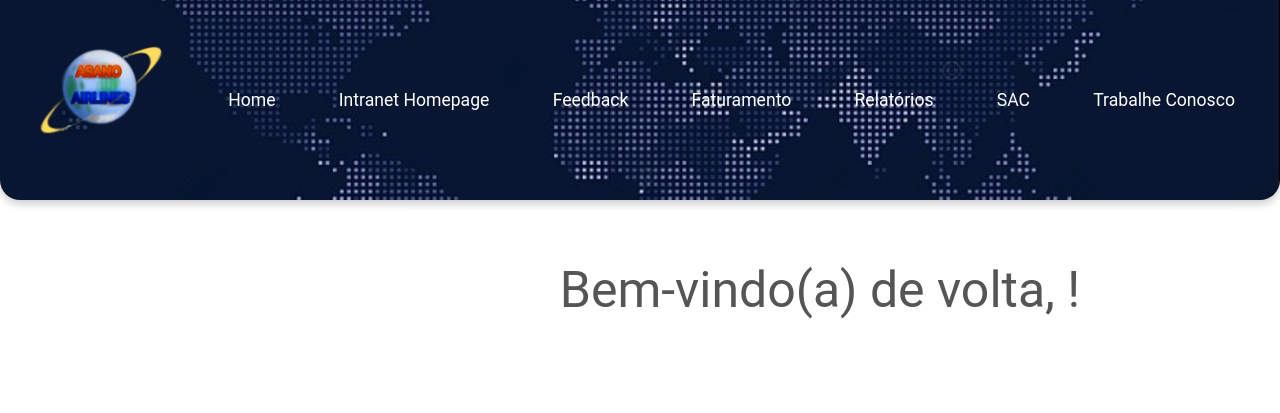
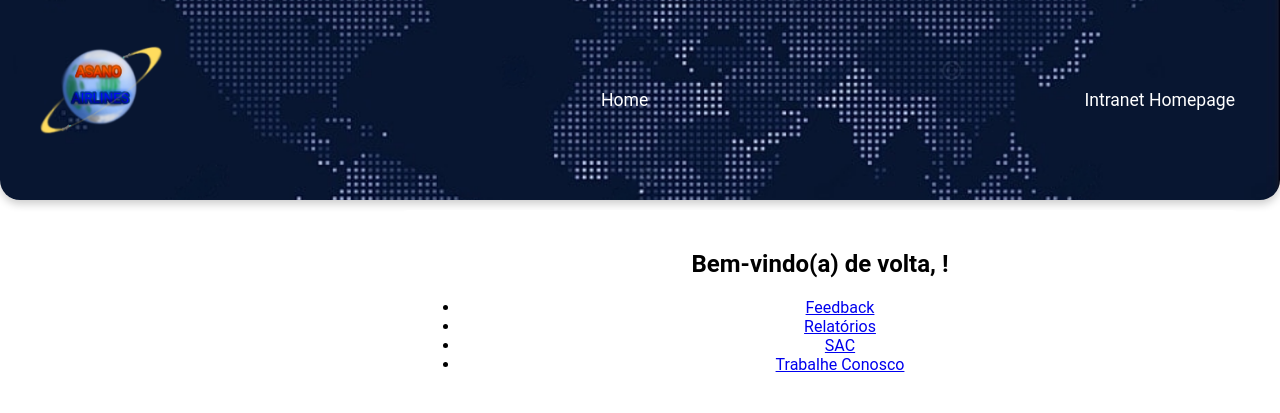
Before and after one commit to Unsighted-Shadow/Asano_Airlines, a plain HTML site: page intranet/intranet_homepages/pagina_inicial.html in a window 1280 px wide. Drawn offline with Linux system fonts and the light colour scheme.

Commit message:
fix intranet links

```diff
--- a/intranet/intranet_homepages/pagina_inicial.html
+++ b/intranet/intranet_homepages/pagina_inicial.html
@@ -10,15 +10,17 @@
     <img src="../../assets/asano_airlines_logo.png" alt="Um globo rodeado por dois aviões sendo seguidos por uma cauda amarela, fronte ao globo em letras vermelhas e azuis está escrito Asano Airlines."/>
     <a href="../../Homepage/index.html">Home</a>
     <a href="../Intranet Homepages/pagina_inicial.html">Intranet Homepage</a>
-    <a href="../avaliacoes/avaliacoes.html">Feedback</a>
-    <a href="../relatorios/faturamento.html">Faturamento</a>
-    <a href="../relatorios/relatorios.html">Relatórios</a>
-    <a href="../occurences/customer_care.html">SAC</a>
-    <a href="../occurences/curriculo.html">Trabalhe Conosco</a>
 </header>
 <body>
     <main>
-        <p>Bem-vindo(a) de volta, <span id="name"></span>!</p>
+        <h2>Bem-vindo(a) de volta, <span id="name"></span>!</h2>
+
+        <ul>
+            <li><a href="../avaliacoes/avaliacoes.html">Feedback</a></li>
+            <li><a href="../relatorios/relatorios.html">Relatórios</a></li>
+            <li><a href="../occurences/customer_care.html">SAC</a></li>
+            <li><a href="../occurences/curriculo.html">Trabalhe Conosco</a></li>
+        </ul>
     </main>
     <script src="pagina_inicial.js"></script>
 </body>
```
Also changed, not shown: intranet/occurences/curriculo.html (+2 -2 lines), intranet/occurences/customer_care.html (+1 -1 lines), intranet/relatorios/relatorios.html (+1 -1 lines).
